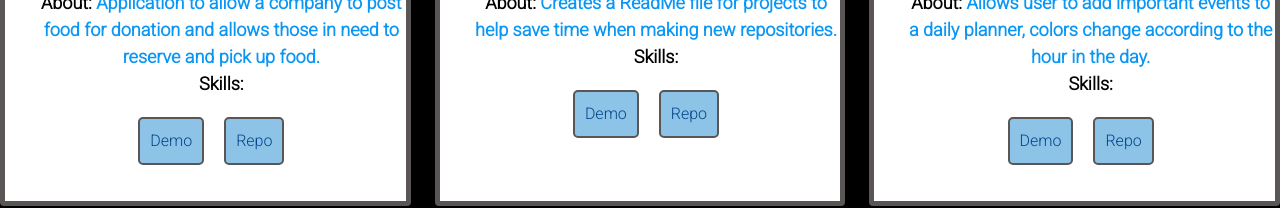
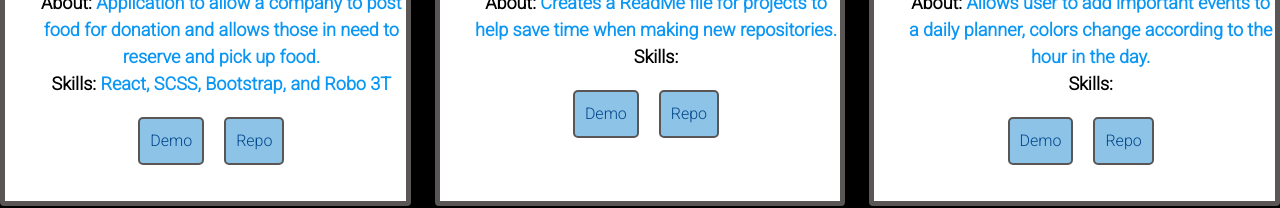
Before and after one commit to jbasquez/jbasquez.github.io, a React (Create React App) app in the folder reactapp/: page /projects in a window 1280 px wide. Shown: the part 1026-1234 px from the top of the page. Built offline with nearby package versions, Linux system fonts and the light colour scheme.

Commit message:
added in skills for donation connection

```diff
--- a/reactapp/src/pages/projects.js
+++ b/reactapp/src/pages/projects.js
@@ -46,6 +46,7 @@ function Projects() {
                 id={project[3].id}
                 name={project[3].name}
                 about={project[3].about}
+                skills={project[3].skills}
                 image={project[3].image}
                 active={project[3].active}
                 repo={project[3].repo}
--- a/reactapp/src/project.json
+++ b/reactapp/src/project.json
@@ -31,6 +31,7 @@
         "name": "Donation Connection",
         "image": "https://user-images.githubusercontent.com/71075507/118063586-6906f880-b367-11eb-8816-034cecde7125.png",
         "about": "Application to allow a company to post food for donation and allows those in need to reserve and pick up food.",
+        "skills":"React, SCSS, Bootstrap, and Robo 3T",
         "active": "https://donation-connection.herokuapp.com/",
         "repo": "https://github.com/kmh8827/DonationConnection"
     },
```
